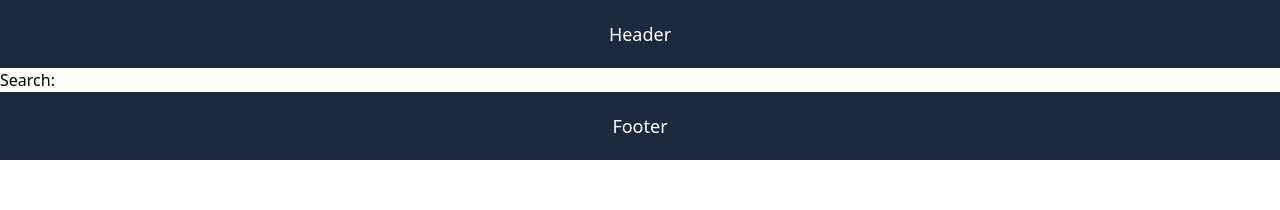
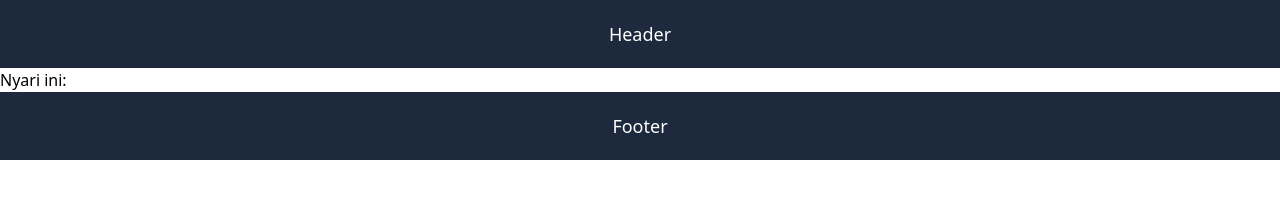
Before and after one commit to zumaku/learn_nextjs, a Next.js app: page /artikel/1 in a window 1280 px wide. Shown: the top 210 px of the page. Built offline with nearby package versions, Linux system fonts and the light colour scheme.

Commit message:
ngetes nulis dari awal

```diff
--- a/src/app/artikel/[artikelId]/page.tsx
+++ b/src/app/artikel/[artikelId]/page.tsx
@@ -1,13 +1,10 @@
-'use client'
+"use client"
 
-import { useSearchParams } from 'next/navigation'
+import { useSearchParams } from "next/navigation";
 
-export default function SearchBar() {
-  const searchParams = useSearchParams()
-
-  const search = searchParams.get('search')
-
-  // URL -> `/dashboard?search=my-project`
-  // `search` -> 'my-project'
-  return <>Search: {search}</>
+export default function ArtikelDetail() {
+  const search = useSearchParams().get("nyari")
+  return (
+    <div>Nyari ini: {search}</div>
+  );
 }
```
